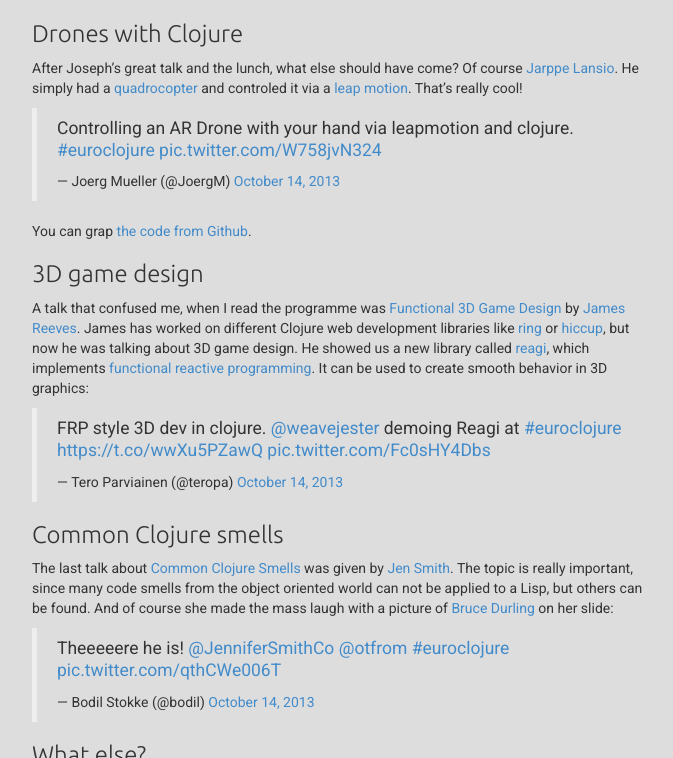
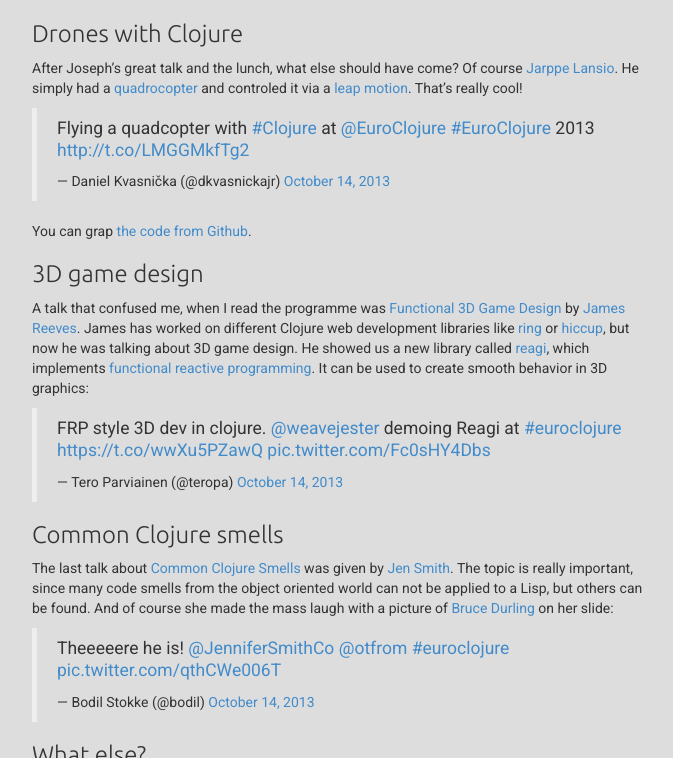
Before and after one commit to jehrhardt/jehrhardt.github.io, a Jekyll site: the page built from _posts/2013-10-14-euroclojure-I.md, in a window 1280 px wide and 900 px high, scrolled down 1675 px, cut to the strip 142-900 px from the top of the window. Shown: the whole strip, without its empty margins (138-811 px from the left). Built offline with Jekyll 4.4.1, drawn with Linux system fonts in a browser that asks for light colours; nearby versions of some CDN libraries; Markdown is read by kramdown in place of the engine named in the settings; comment, search, counter and statistics services are not loaded.

```diff
--- a/_posts/2013-10-14-euroclojure-I.md
+++ b/_posts/2013-10-14-euroclojure-I.md
@@ -93,7 +93,7 @@
 controled it via a
 [leap motion](https://www.leapmotion.com/product). That's really cool!
 
-<blockquote class="twitter-tweet"><p>Controlling an AR Drone with your hand via leapmotion and clojure. <a href="https://twitter.com/search?q=%23euroclojure&amp;src=hash">#euroclojure</a> <a href="http://t.co/W758jvN324">pic.twitter.com/W758jvN324</a></p>&mdash; Joerg Mueller (@JoergM) <a href="https://twitter.com/JoergM/statuses/389742720270753792">October 14, 2013</a></blockquote>
+<blockquote class="twitter-tweet"><p>Flying a quadcopter with <a href="https://twitter.com/search?q=%23Clojure&amp;src=hash">#Clojure</a> at <a href="https://twitter.com/EuroClojure">@EuroClojure</a> <a href="https://twitter.com/search?q=%23EuroClojure&amp;src=hash">#EuroClojure</a> 2013 <a href="http://t.co/LMGGMkfTg2">http://t.co/LMGGMkfTg2</a></p>&mdash; Daniel Kvasnička (@dkvasnickajr) <a href="https://twitter.com/dkvasnickajr/statuses/389876212207984641">October 14, 2013</a></blockquote>
 
 You can grap [the code from Github](https://github.com/jarppe/sormilla).
 
```
